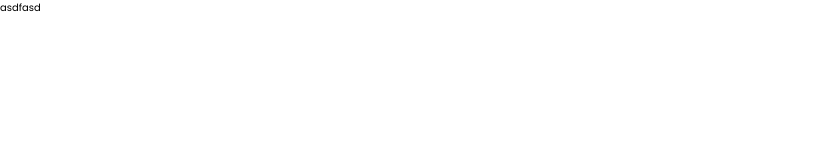
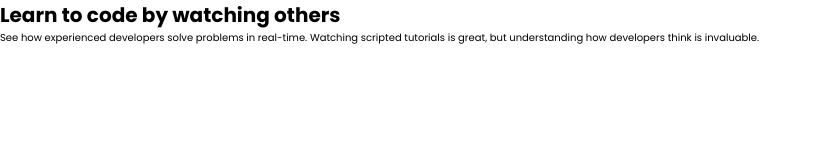
Before and after one commit to nicole-nam/signup-form, a plain HTML site: page index.html in a window 1280 px wide. Shown: the whole page, without its empty margins (0-820 px from the left). Drawn offline with Linux system fonts and the light colour scheme.

Commit message:
add about section markup

```diff
--- a/index.html
+++ b/index.html
@@ -18,6 +18,16 @@
     <title>sign up form</title>
   </head>
   <body>
-    asdfasd
+    <div class="about">
+      <h1 class="about__heading">Learn to code by watching others</h1>
+      <p class="about__description">
+        See how experienced developers solve problems in real-time. Watching
+        scripted tutorials is great, but understanding how developers think is
+        invaluable.
+      </p>
+    </div>
+    <div class="form">
+
+    </div>
   </body>
 </html>
```
